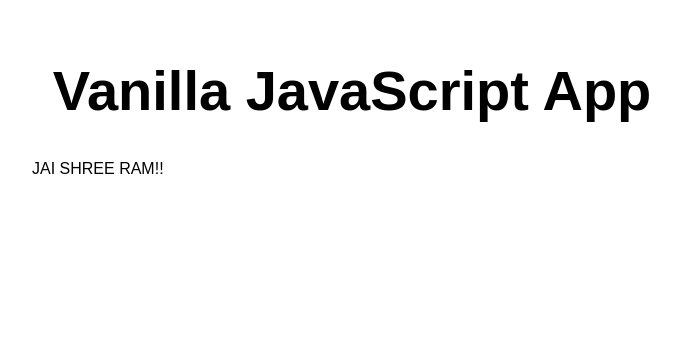
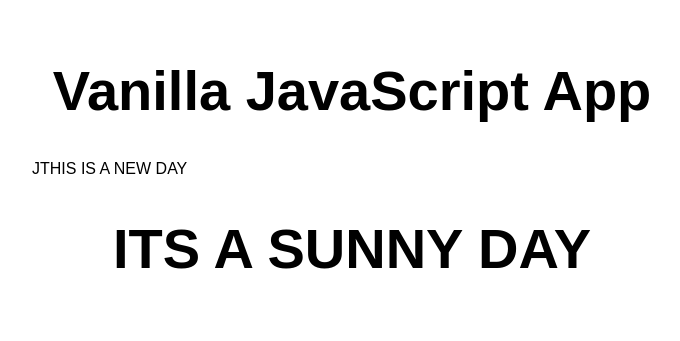
Before and after one commit to atharvdeshmukh07/Azure-Deployment, a website: page src/index.html in a window 1280 px wide. Shown: the whole page, without its empty margins (288-968 px from the left). Drawn offline with Linux system fonts and the light colour scheme.

Commit message:
Update index.html

```diff
--- a/src/index.html
+++ b/src/index.html
@@ -11,7 +11,10 @@
 <body>
   <main>
     <h1>Vanilla JavaScript App</h1>
-    <p>JAI SHREE RAM!!</p>
+    <p>JTHIS IS A NEW DAY</p>
+    <H1>
+      ITS A SUNNY DAY
+    </H1>
   </main>
 </body>
 
```
